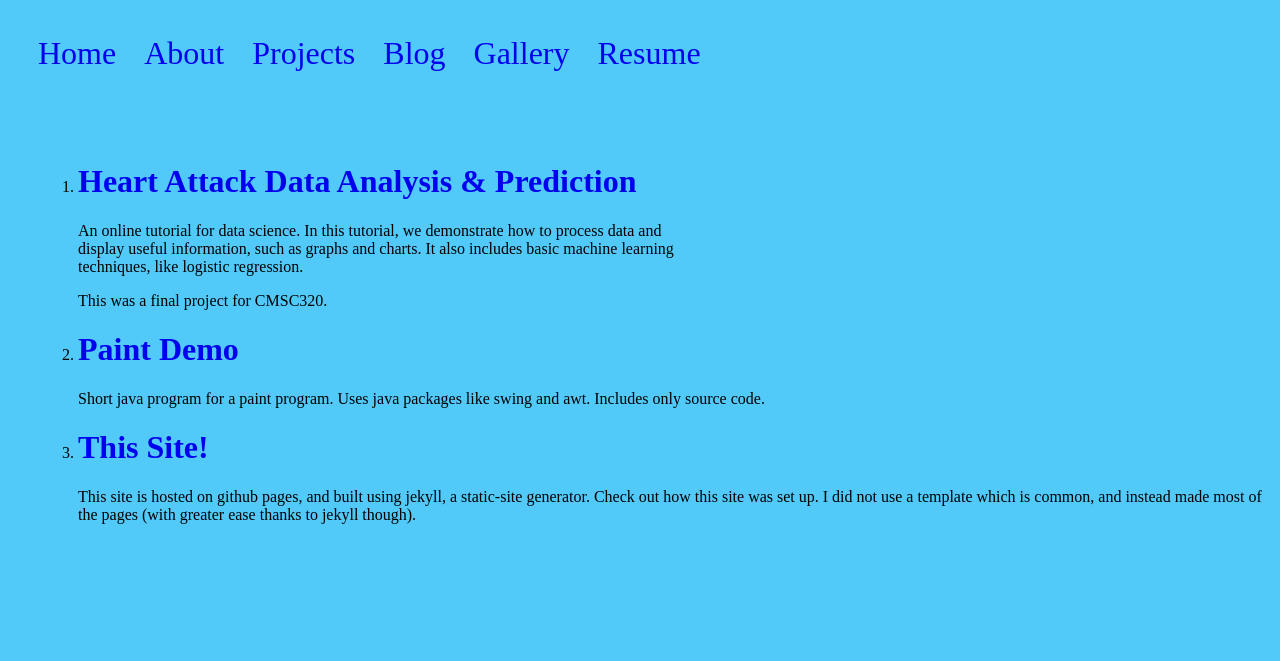
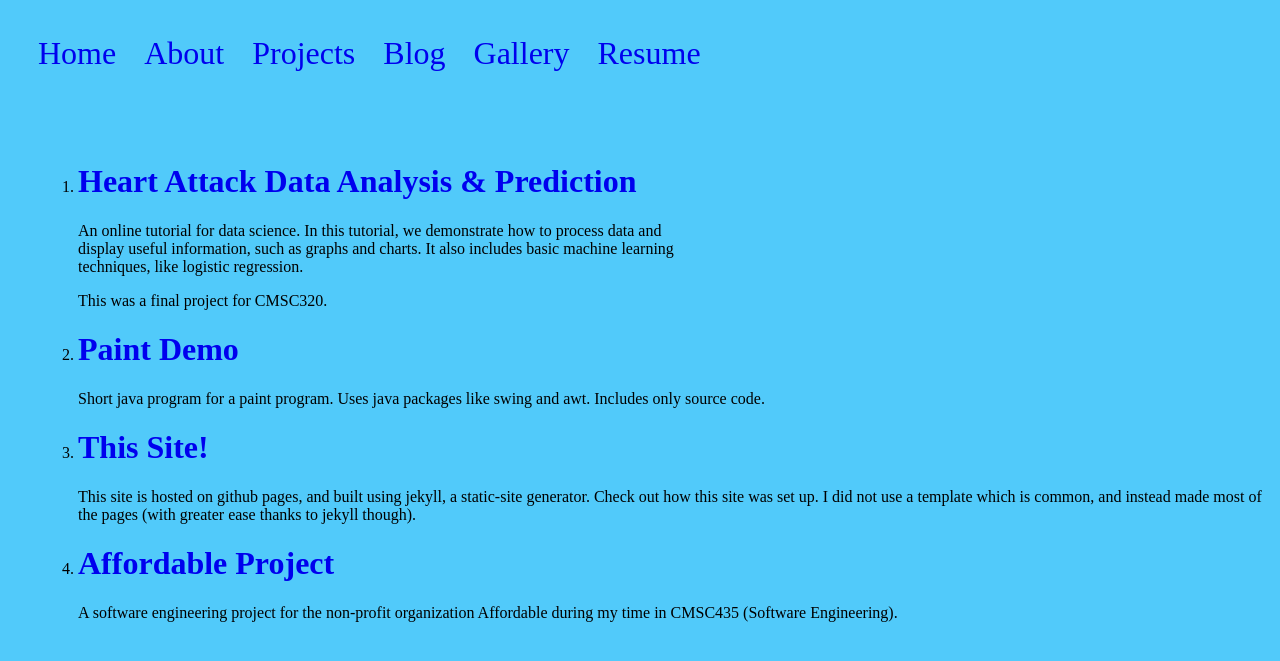
Before and after one commit to Andylovesmangos/andylovesmangos.github.io, a Jekyll site: the page built from projects.md, in a window 1280 px wide. Shown: the top 661 px of the page. Built offline with Jekyll 4.4.1, drawn with Linux system fonts in a browser that asks for light colours.

Commit message:
Update projects.md
afford

```diff
--- a/projects.md
+++ b/projects.md
@@ -15,4 +15,8 @@ Short java program for a paint program. Uses java packages like swing and awt. I
 
 <li> <h1> <a href="https://github.com/Andylovesmangos/andylovesmangos.github.io"> This Site! </a> </h1> </li>
 This site is hosted on github pages, and built using jekyll, a static-site generator. Check out how this site was set up. I did not use a template which is common, and instead made most of the pages (with greater ease thanks to jekyll though).
+
+<li> <h1> <a href="https://andylovesmangos.github.io/assets/images/Press_Release.pdf"> Affordable Project </a> </h1> </li>
+A software engineering project for the non-profit organization Affordable during my time in CMSC435 (Software Engineering).
+
 </ol>
```
